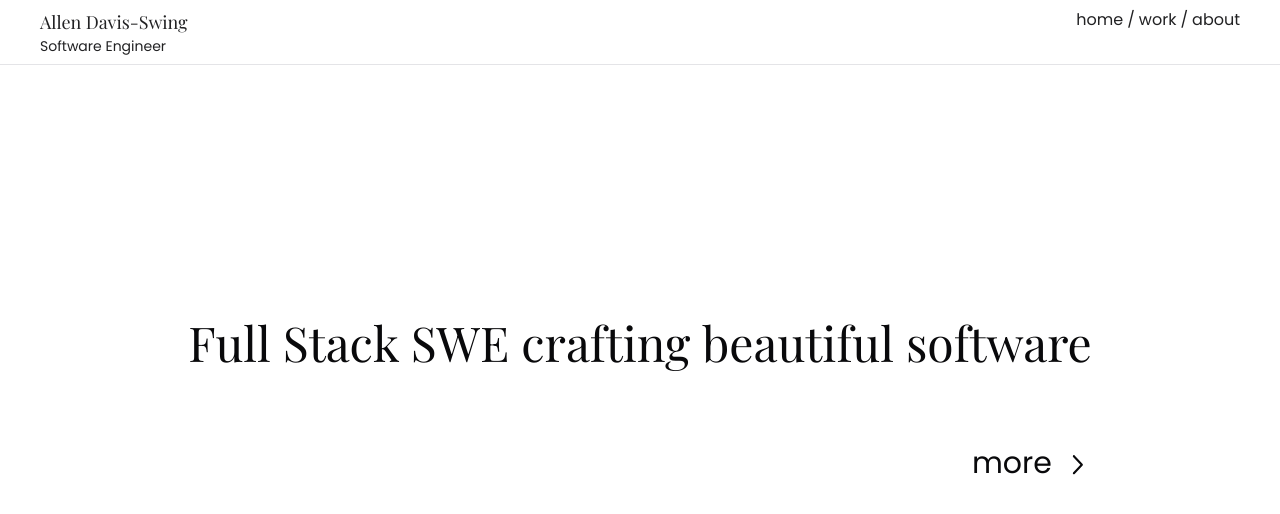
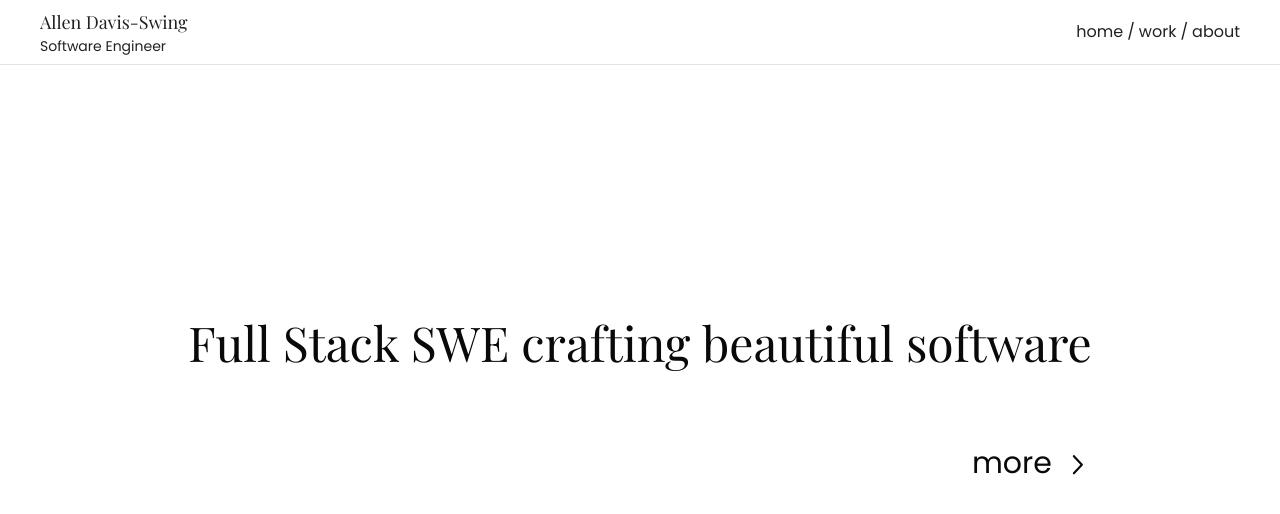
Before and after one commit to allends/next-portfolio, a Next.js app: page / in a window 1280 px wide. Shown: the top 514 px of the page. Built offline with nearby package versions, Linux system fonts and the light colour scheme; a web font is replaced by a local one.

Commit message:
navbar fix

```diff
--- a/app/_components/Navbar.tsx
+++ b/app/_components/Navbar.tsx
@@ -21,7 +21,7 @@ export const Navbar = () => {
 
     return (
     <div id="header" className="flex flex-col items-center w-screen z-10 absolute">
-        <div className="flex flex-row w-full justify-between py-2 px-2 md:px-10  bg-white opacity-90" style={{
+        <div className="flex flex-row w-full justify-between items-center py-2 px-2 md:px-10  bg-white opacity-90" style={{
           backdropFilter: 'blur(30px)',
         }}>
           <div className="flex flex-col">
```
